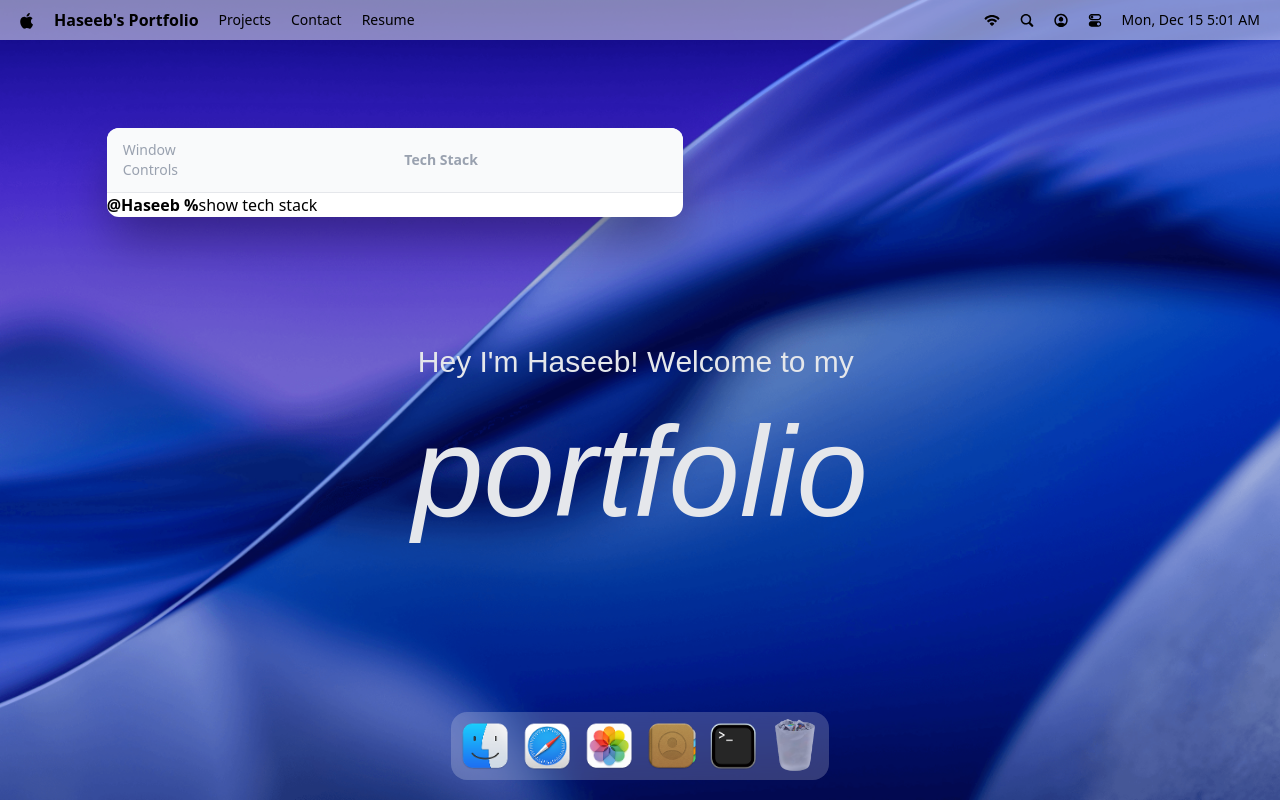
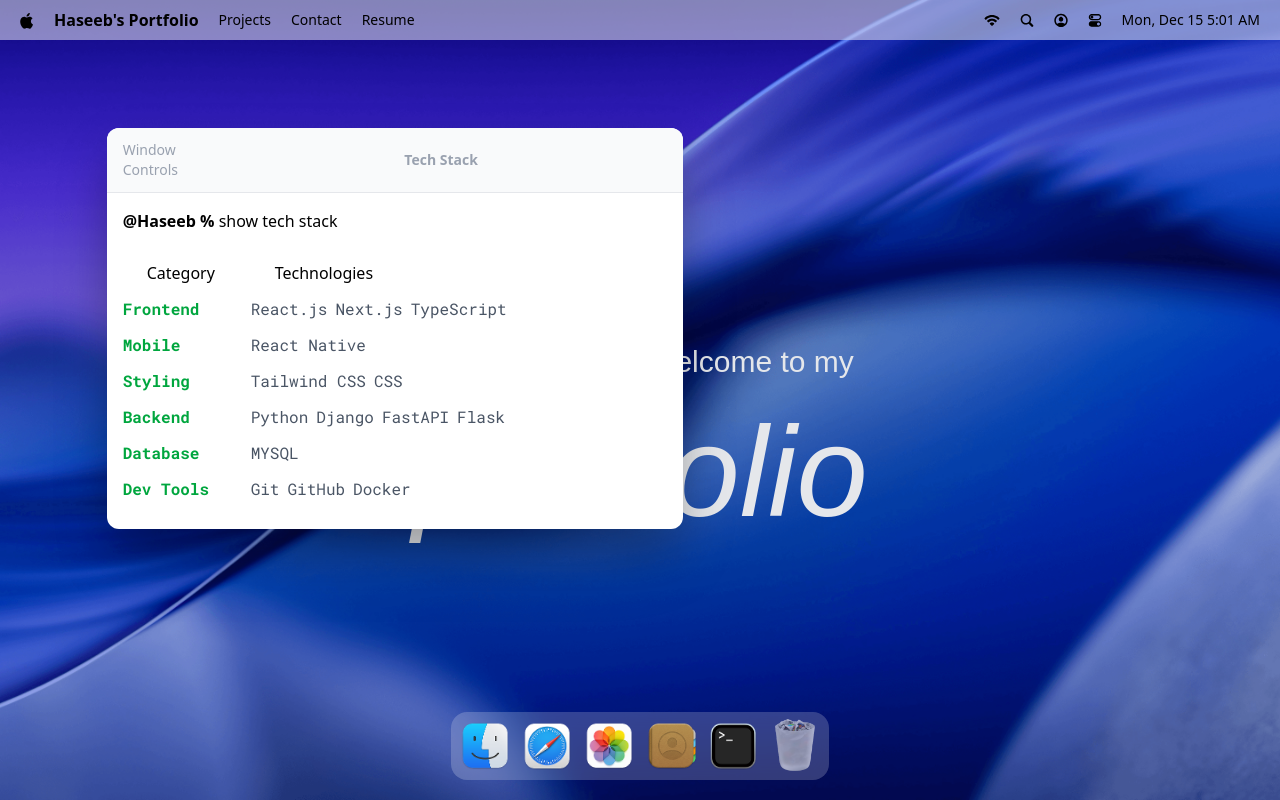
Before and after one commit to haseebjaved4212/My-MacOs-Portfolio, a React (Vite) app: page / in a window 1280 px wide. Built offline with nearby package versions, Linux system fonts and the light colour scheme; a web font is replaced by a local one.

Commit message:
Complete A section

```diff
--- a/src/constants/index.js
+++ b/src/constants/index.js
@@ -107,19 +107,19 @@ const techStack = [
   },
   {
     category: "Mobile",
-    items: ["React Native", "Expo"],
+    items: ["React Native"],
   },
   {
     category: "Styling",
-    items: ["Tailwind CSS", "Sass", "CSS"],
+    items: ["Tailwind CSS",  "CSS"],
   },
   {
     category: "Backend",
-    items: ["Node.js", "Express", "NestJS", "Hono"],
+    items: ["Python ", "Django", "FastAPI", "Flask"],
   },
   {
     category: "Database",
-    items: ["MongoDB", "PostgreSQL"],
+    items: [ "MYSQL"],
   },
   {
     category: "Dev Tools",
@@ -135,22 +135,16 @@ const socials = [
     bg: "#f4656b",
     link: "https://github.com/haseebjaved4212",
   },
+  ,
   {
     id: 2,
-    text: "Platform",
-    icon: "/icons/atom.svg",
-    bg: "#4bcb63",
-    link: "https://jsmastery.com/",
-  },
-  {
-    id: 3,
     text: "Twitter/X",
     icon: "/icons/twitter.svg",
     bg: "#ff866b",
     link: "https://x.com/Haseebjaved4212?t=Be1nJmdR3ipCsHK3dylBTA&s=09",
   },
   {
-    id: 4,
+    id: 3,
     text: "LinkedIn",
     icon: "/icons/linkedin.svg",
     bg: "#05b6f6",
--- a/src/windows/Terminal.jsx
+++ b/src/windows/Terminal.jsx
@@ -1,6 +1,7 @@
 
 
 import WindowWrapper from "#hoc/WindowWrapper";
+import { techStack } from "#constants/index.js";
 
 const Terminal = () => {
     return (
@@ -10,13 +11,28 @@ const Terminal = () => {
                 <p>Window Controls </p>
                 <h2>Tech Stack </h2>
             </div>
-            <div className="tectstack">
+            <div className="tectstack p-4">
                 <p>
-                    <span className='font-bold'>
-                        @Haseeb %
-                    </span>
-                    show tech stack
+                    <span className='font-bold'>@Haseeb %  </span> show tech stack
                 </p>
+                <div className=" flex items-center ms-6 mt-7">
+                    <p className="w-32 "> Category</p>
+                    <p>Technologies</p>
+                </div>
+                <ul className="content ">
+                    {techStack.map((tech, index) => (
+                        <li key={index} className="flex items-center my-3">
+                            <h3 className="w-32 font-bold text-green-600 font-roboto">{tech.category}</h3>
+                            <ul className="flex flex-wrap gap-2">
+                                {tech.items.map((item, i) => (
+                                    <li key={i} className="text-gray-600 font-roboto">
+                                        {item}
+                                    </li>
+                                ))}
+                            </ul>
+                        </li>
+                    ))}
+                </ul>
             </div>
         </>
     )
```
